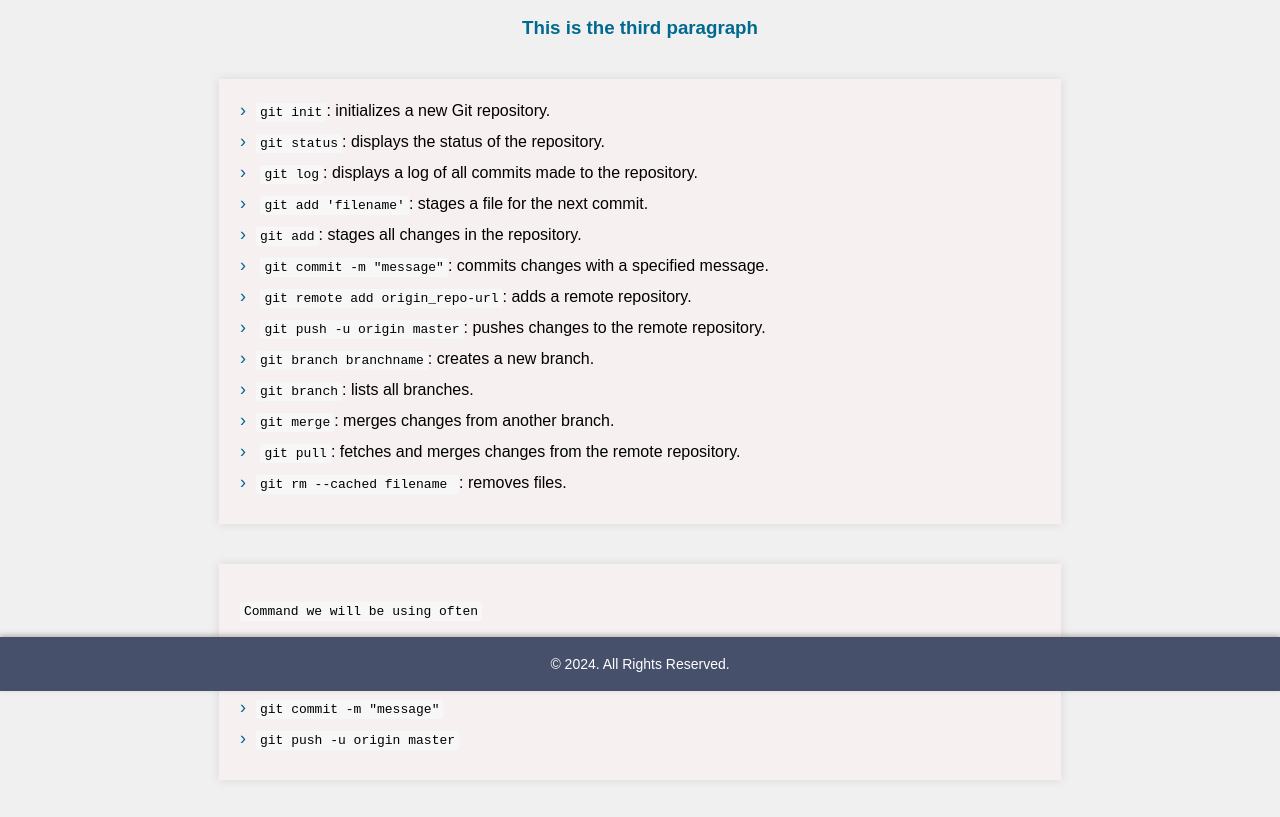
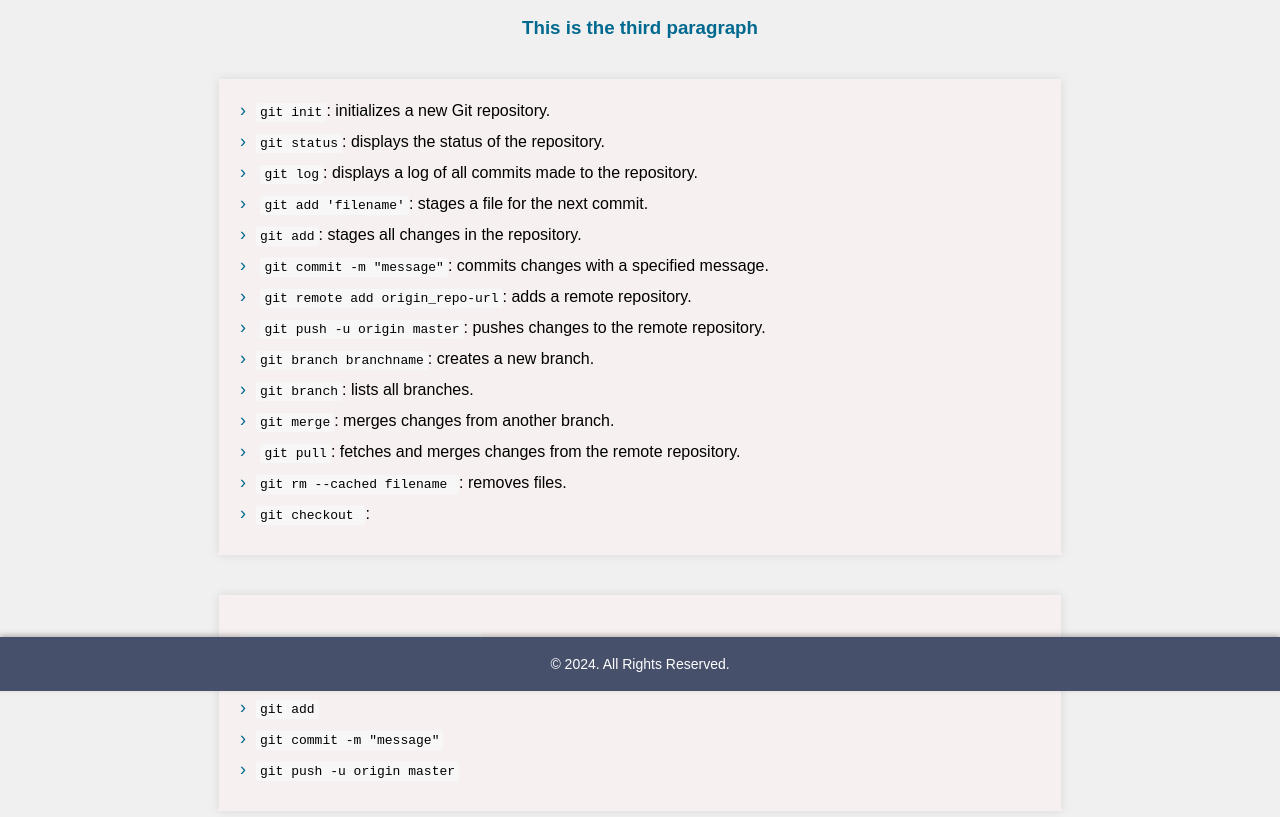
Before and after one commit to Pankani1/git, a plain HTML site: page index.html in a window 1280 px wide. Shown: the part 109-926 px from the top of the page. Drawn offline with Linux system fonts and the light colour scheme.

Commit message:
new branch

```diff
--- a/index.html
+++ b/index.html
@@ -41,6 +41,7 @@
           repository.
         </li>
         <li><code>git rm --cached filename </code>: removes files.</li>
+        <li><code>git checkout  </code>: </li>
       </ul>
     </div>
     <div class="git-commands">
```
